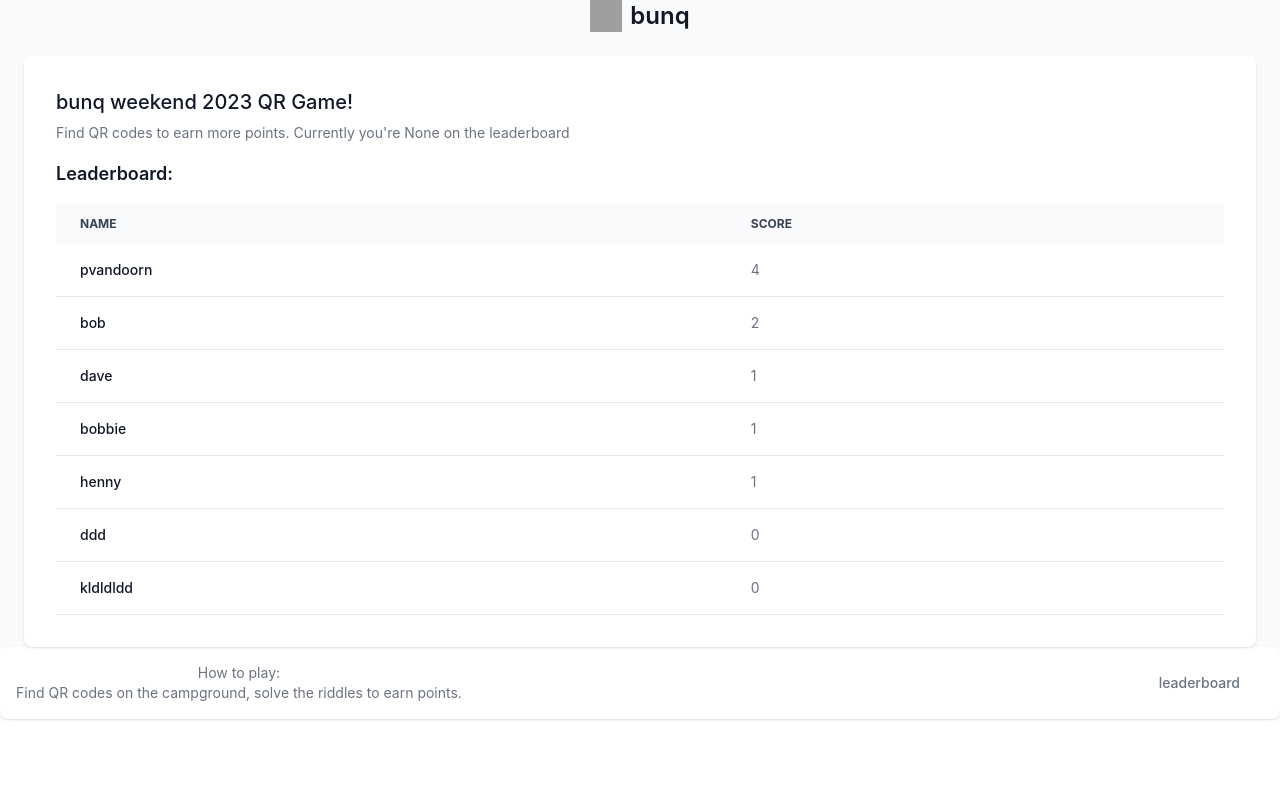
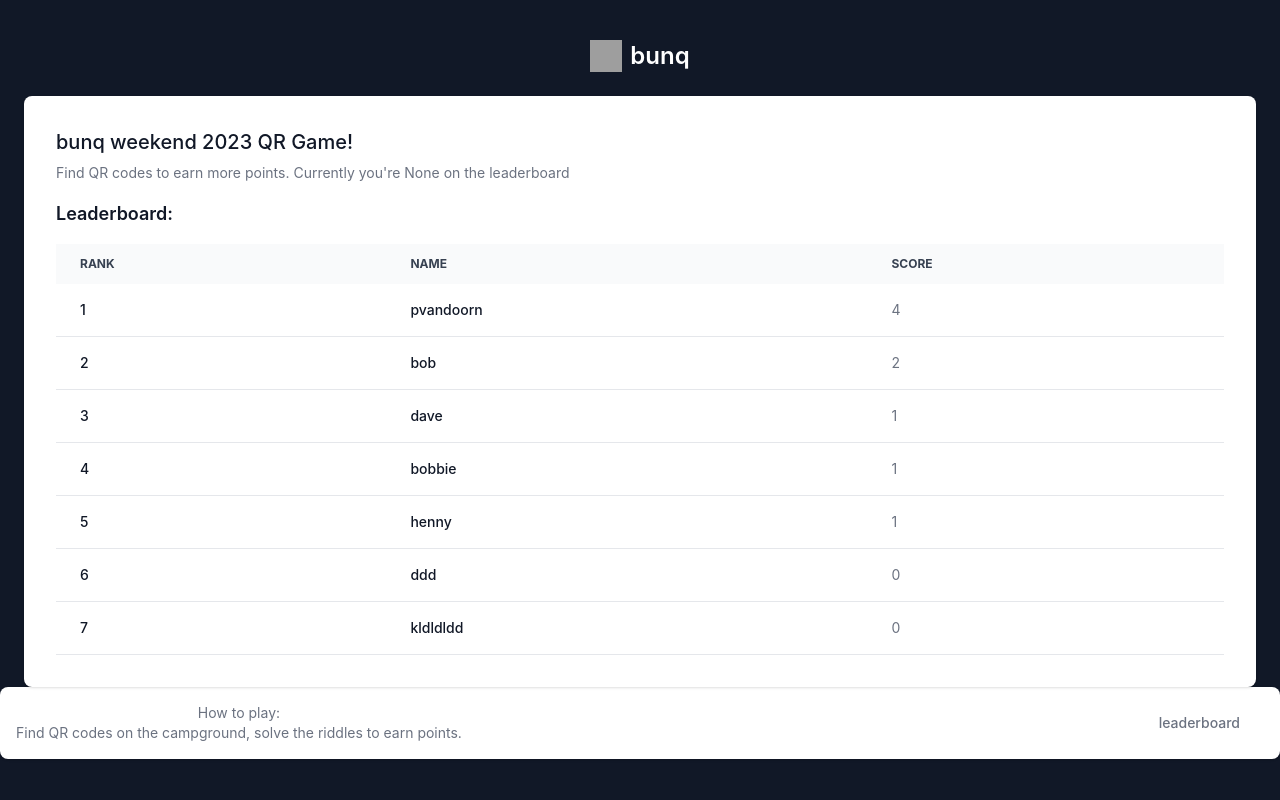
Before and after one commit to two-trick-pony-NL/qrgame, a Django app: page / in a window 1280 px wide. Run offline with Django 4.2, Linux system fonts and the light colour scheme; data comes from the database, SQL or seed files in the repository; both versions use the stored data as it was after the commit; some libraries are stand-ins or nearby versions; grey boxes are pictures that could not be loaded.

Commit message:
added darkmode

```diff
--- a/qrcodegame/templates/base.html
+++ b/qrcodegame/templates/base.html
@@ -9,13 +9,19 @@
     <meta http-equiv="X-UA-Compatible" content="ie=edge">
     <title>bunq qr quiz</title>
     <link href="https://cdnjs.cloudflare.com/ajax/libs/flowbite/1.6.5/flowbite.min.css" rel="stylesheet" />
-
+    <script>
+      // On page load or when changing themes, best to add inline in `head` to avoid FOUC
+      if (localStorage.getItem('color-theme') === 'dark' || (!('color-theme' in localStorage) && window.matchMedia('(prefers-color-scheme: dark)').matches)) {
+          document.documentElement.classList.add('dark');
+      } else {
+          document.documentElement.classList.remove('dark')
+      }
+  </script>
   </head>
-  <body>
-
-<section class="bg-gray-50 dark:bg-gray-900">
+  <body class="bg-gray-900">
+<section class="bg-gray-900 mt-10 dark:bg-gray-900">
     <div class="flex flex-col items-center justify-center px-6 py-8 mx-auto md:h-screen lg:py-0">
-        <a href="#" class="flex items-center mb-6 text-2xl font-semibold text-gray-900 dark:text-white">
+        <a href="/" class="flex items-center mb-6 text-2xl font-semibold text-white dark:text-white">
             <img class="w-8 h-8 mr-2" src="https://d21buns5ku92am.cloudfront.net/69568/images/414720-bunq_App_Icon_Round-31f4a4-original-1642508771.png" alt="logo">
             bunq
         </a>
--- a/qrcodegame/templates/leaderboard.html
+++ b/qrcodegame/templates/leaderboard.html
@@ -1,9 +1,25 @@
+<style>
+  /*adding row numbers through css*/
+  .css-serial {
+      counter-reset: serial-number; /* Set the serial number counter to 0 */
+  }
+
+      .css-serial td:first-child:before {
+          counter-increment: serial-number; /* Increment the serial number counter */
+          content: counter(serial-number); /* Display the counter */
+      }
+
+  </style>
+
 <h2 class="mb-2 text-lg font-semibold text-gray-900 dark:text-white">Leaderboard:</h2>
 
       <div class="relative overflow-x-auto">
-        <table class="w-full text-sm text-left text-gray-500 dark:text-gray-400">
+        <ol style="list-style: decimal inside;">
+        <table class="w-full text-sm text-left text-gray-500 dark:text-gray-400 css-serial">
             <thead class="text-xs text-gray-700 uppercase bg-gray-50 dark:bg-gray-700 dark:text-gray-400">
                 <tr>
+                  <th scope="col" class="px-6 py-3">Rank</th>
+
                     <th scope="col" class="px-6 py-3">
                         Name
                     </th>
@@ -15,6 +31,7 @@
             <tbody>
               {% for leader in leaderboard %}
                 <tr class="bg-white border-b dark:bg-gray-800 dark:border-gray-700">
+                  <th cope="row" class="px-6 py-4 font-medium text-gray-900 whitespace-nowrap dark:text-white">{{ forloop.counter }}</th>
                     <th scope="row" class="px-6 py-4 font-medium text-gray-900 whitespace-nowrap dark:text-white">
                       {{leader.adam}}
                     </th>
@@ -26,4 +43,5 @@
 
             </tbody>
         </table>
+      </ol>
     </div>
--- a/qrcodegame/templates/question.html
+++ b/qrcodegame/templates/question.html
@@ -7,6 +7,7 @@
     <form method="post">
     {% csrf_token %}
     {{ form }}
-    <input type="submit" value="Submit" class="text-gray-900 bg-white border border-gray-300 focus:outline-none hover:bg-gray-100 focus:ring-4 focus:ring-gray-200 font-medium rounded-lg text-sm px-5 py-2.5 mr-2 mb-2 dark:bg-gray-800 dark:text-white dark:border-gray-600 dark:hover:bg-gray-700 dark:hover:border-gray-600 dark:focus:ring-gray-700>
+    <br><br>
+    <input type="submit" value="Check Answer" class="text-gray-900 bg-white border border-gray-300 focus:outline-none hover:bg-gray-100 focus:ring-4 focus:ring-gray-200 font-medium rounded-lg text-sm px-5 py-2.5 mr-2 mb-2 dark:bg-gray-800 dark:text-white dark:border-gray-600 dark:hover:bg-gray-700 dark:hover:border-gray-600 dark:focus:ring-gray-700>
 </form>
   {% endblock%}
--- a/qrcodegame/templates/slackhandle.html
+++ b/qrcodegame/templates/slackhandle.html
@@ -14,6 +14,7 @@
 
 
         <div>
+          <br>
           <button type="submit" class="text-gray-900 bg-white border border-gray-300 focus:outline-none hover:bg-gray-100 focus:ring-4 focus:ring-gray-200 font-medium rounded-lg text-sm px-5 py-2.5 mr-2 mb-2 dark:bg-gray-800 dark:text-white dark:border-gray-600 dark:hover:bg-gray-700 dark:hover:border-gray-600 dark:focus:ring-gray-700">
             Go to the riddle!
           </button>
```
Also changed, not shown: db.sqlite3.
